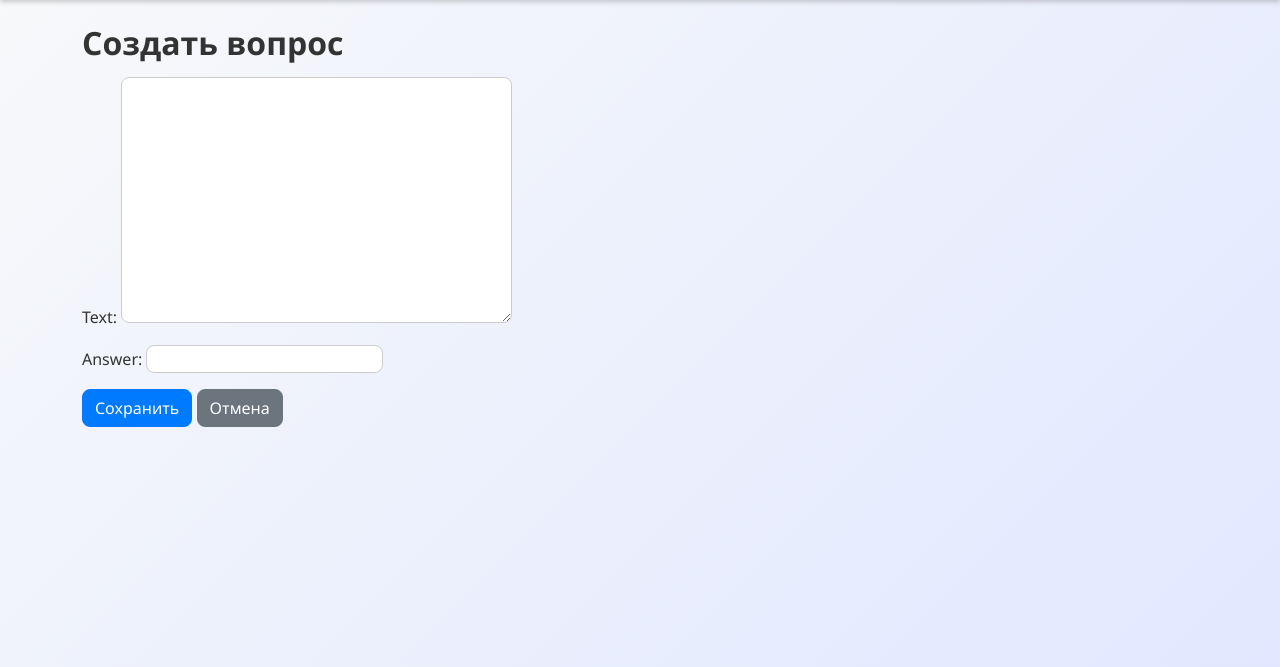
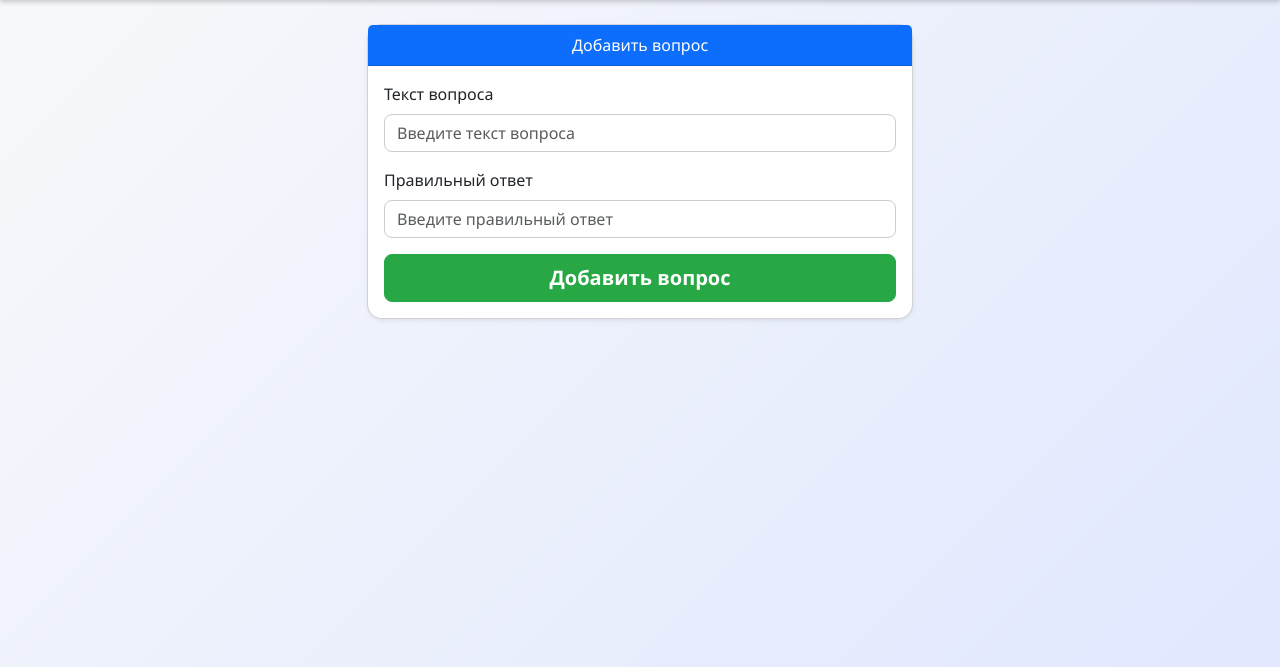
Before and after one commit to esenkanovab-pixel/Game, a Django app: page /questions/new/ in a window 1280 px wide. Shown: the part 60-727 px from the top of the page. Run offline with Django 4.2, Linux system fonts and the light colour scheme.

Commit message:
Улучшен шаблон создания/редактирования вопроса

```diff
--- a/templates/question_form.html
+++ b/templates/question_form.html
@@ -1,10 +1,39 @@
 {% extends 'base.html' %}
+{% load static %}
+
 {% block content %}
-<h2>{% if question %}Редактировать{% else %}Создать вопрос{% endif %}</h2>
-<form method="post">
-  {% csrf_token %}
-  {{ form.as_p }}
-  <button class="btn btn-primary" type="submit">Сохранить</button>
-  <a class="btn btn-secondary" href="{% url 'questions_list' %}">Отмена</a>
-</form>
+<div class="row justify-content-center">
+  <div class="col-md-6">
+
+    <div class="card shadow-sm">
+      <div class="card-header bg-primary text-white text-center">
+        {% if question %}Редактировать вопрос{% else %}Добавить вопрос{% endif %}
+      </div>
+      <div class="card-body">
+        <form method="post">
+          {% csrf_token %}
+
+          <div class="mb-3">
+            <label for="id_text" class="form-label">Текст вопроса</label>
+            <input type="text" name="text" class="form-control" id="id_text"
+                   value="{{ question.text|default_if_none:'' }}" placeholder="Введите текст вопроса" required>
+          </div>
+
+          <div class="mb-3">
+            <label for="id_correct_answer" class="form-label">Правильный ответ</label>
+            <input type="text" name="correct_answer" class="form-control" id="id_correct_answer"
+                   value="{{ question.correct_answer|default_if_none:'' }}" placeholder="Введите правильный ответ" required>
+          </div>
+
+          <div class="d-grid">
+            <button type="submit" class="btn btn-success btn-lg">
+              {% if question %}Сохранить изменения{% else %}Добавить вопрос{% endif %}
+            </button>
+          </div>
+        </form>
+      </div>
+    </div>
+
+  </div>
+</div>
 {% endblock %}
```
